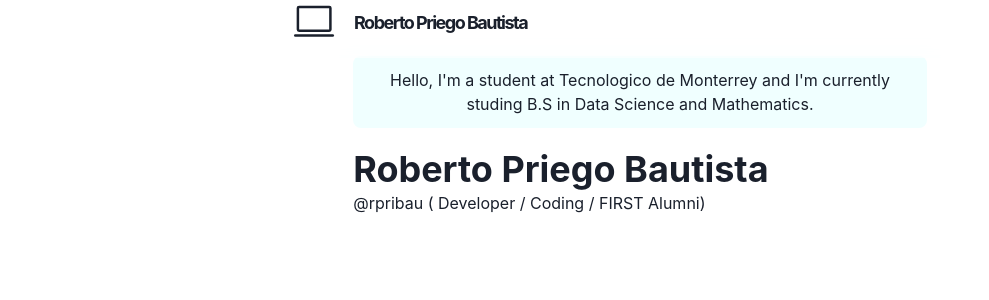
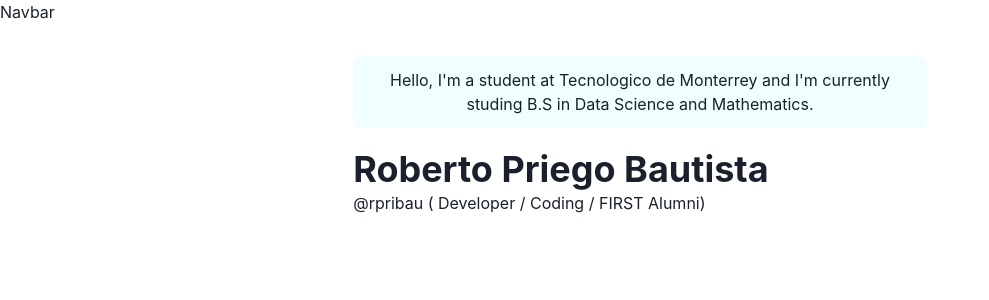
Before and after one commit to rpribau/blog.rob, a Next.js app: page / in a window 1280 px wide. Shown: the top 300 px of the page, without its empty margins (0-989 px from the left). Built offline with nearby package versions, Linux system fonts and the light colour scheme.

Commit message:
Revert "Navegation Bar complete!"
This reverts commit e683f3d9ebc20d2fd051d58332a65aefce625191.

```diff
--- a/components/icons/laptop-outline.js
+++ /dev/null
@@ -1,30 +0,0 @@
-const LaptopOutline = props => {
-
-return(
-<svg
-    width={80}
-    height={40}
-    xmlns="http://www.w3.org/2000/svg"
-    class= "ionicon"
-    viewBox="0 0 512 512"
-    >
-
-<rect x="50"
-y="50"
-width="416"
-height="304"
-rx="15" ry="15"
-fill="none"
-stroke="currentColor"
-stroke-linejoin="round"
-stroke-width="32"/>
-
-<path stroke="currentColor"
-stroke-linecap="round"
-stroke-miterlimit="10"
-stroke-width="32"
-d="M16 416h480"/>
-
-</svg>)}
-
-export default LaptopOutline
--- a/components/layouts/main.js
+++ b/components/layouts/main.js
@@ -1,5 +1,5 @@
 import Head from 'next/head'
-import Navbar from '../navbar.js'
+import Navbar from '../navbar'
 import { Box, Container } from '@chakra-ui/react'
 
 const Main = ({ children, router }) => {
--- a/components/logo.js
+++ b/components/logo.js
@@ -1,6 +1,7 @@
 import Link from 'next/link'
-import LaptopOutline from './icons/laptop-outline'
+import Images from 'next/image'
 import {Text, useColorModeValue} from '@chakra-ui/react'
+
 import styled from '@emotion/styled'
 
 const LogoBox = styled.span`
@@ -21,24 +22,23 @@ padding: 10px;
 }
 `
 const Logo = () => {
-    return (
-        (<Link href="/" scroll={false}>
-
-          <LogoBox>
-            <LaptopOutline />
-            <Text
-              color={useColorModeValue('gray.800', 'whiteAlpha.900')}
-              fontFamily='M PLUS Rounded 1c", sans-serif'
-              fontWeight="bold"
-              ml={3}
-            >
-              Roberto Priego Bautista
-            </Text>
-          </LogoBox>
-
-        </Link>)
-      );
-
+    const footPrintImg = `/images/footprint${useColorModeValue('','-dark')}.png`
+    return(
+        <Link href="/">
+            <a>
+                <LogoBox>
+                    <Images src={footPrintImg} width = {20} height = {20} alt = "logo" />
+                    <Text
+                    color={useColorModeValue('gray.800' , 'whiteAlpha.900')}
+                    fontFamily='M PLUS Rounded 1c'
+                    fontWeight='bold'
+                    ml = {3}>
+                        Roberto Priego Bautista
+                    </Text>
+            </LogoBox>
+            </a>
+        </Link>
+    )
 }
 
 export default Logo
--- a/components/navbar.js
+++ b/components/navbar.js
@@ -1,5 +1,5 @@
 import {forwardRef} from 'react'
-import Logo from 'components/logo.js'
+import Logo from './logo'
 import NextLink from 'next/link'
 import {
     Container,
@@ -43,25 +43,10 @@ const Navbar = (props) => {
         bg = {useColorModeValue('#ffffff40', '#20202380')}
         style={{backdropFilter: 'blur(10px)'}}
         zIndex = {1}
-        {...props}
-    >
+        {...props}>
 
-        <Container
-            display="flex"
-            p={2}
-            maxW = "container.md"
-            wrap="wrap"
-            align="center"
-            justify="space-between"
-        >
-            <Flex align="center" mr={5}>
-        <Heading as="h1" size="lg" letterSpacing={'tighter'}>
-            <Logo />
-
-          </Heading>
-        </Flex>
-       </Container>
-    </Box>
+            Navbar
+            </Box>
     )
 }
 
```
